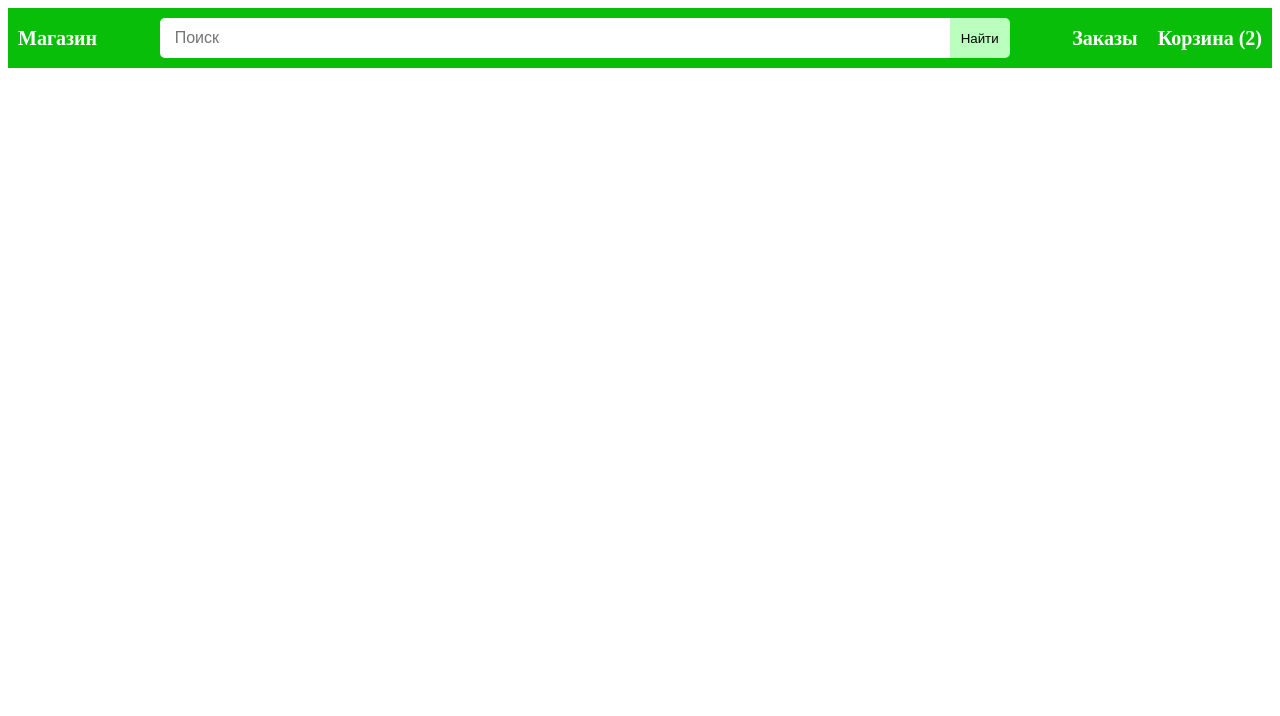
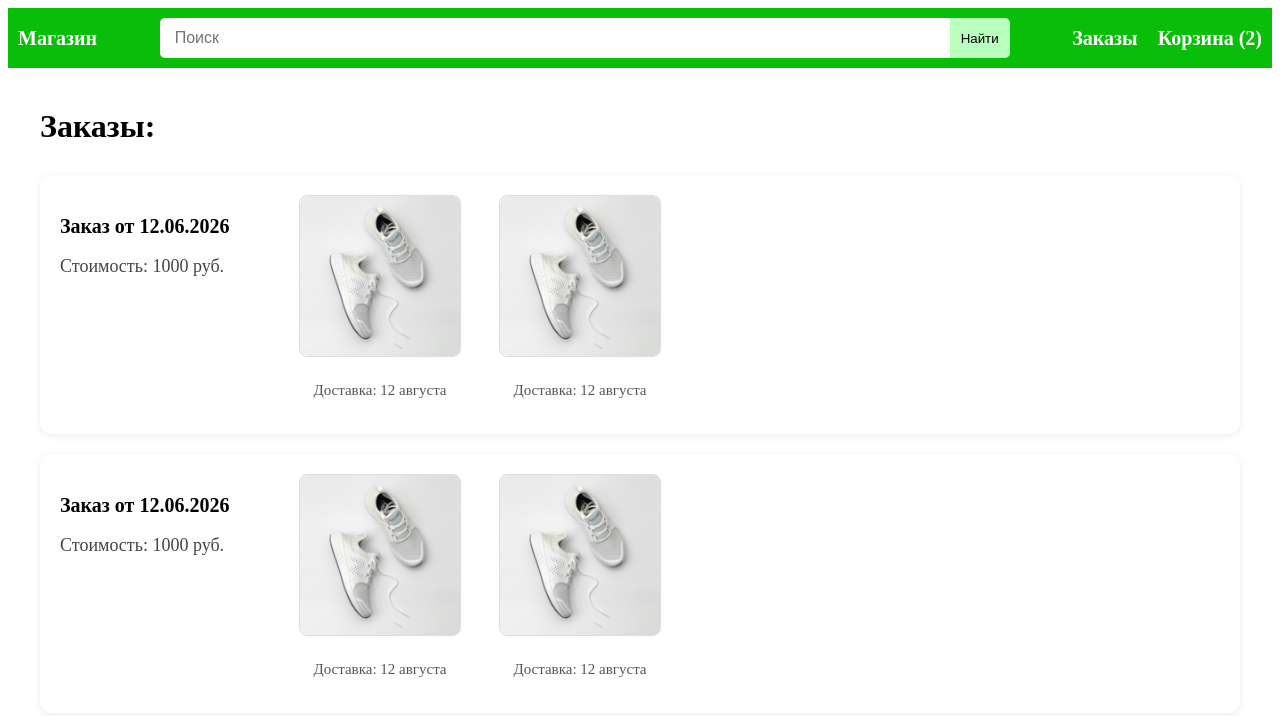
Before and after one commit to dkosterin/store-project, a React (Vite) app: page /orders in a window 1280 px wide. Shown: the top 716 px of the page. Built offline with nearby package versions, Linux system fonts and the light colour scheme; no server answers.

Commit message:
add orders page

```diff
--- a/src/App.jsx
+++ b/src/App.jsx
@@ -4,6 +4,7 @@ import { Header } from './components/Header.jsx'
 import { CartContext } from './context/CartContext.jsx'
 const ProductList = lazy(() => import('./components/ProductList.jsx'));
 const CheckoutPage = lazy(() => import('./pages/checkout.jsx'))
+const OrdersPage = lazy(() => import('./pages/orders.jsx'))
 
 // https://github.com/dkosterin/store-project
 // https://github.com/dkosterin/store-project-backend
@@ -98,6 +99,7 @@ function App() {
           <Routes>
             <Route index element={<ProductList products={products}
               search={search}/>} />
+            <Route path="orders" element={<OrdersPage />} />
             <Route path="checkout" element={<CheckoutPage />} />
           </Routes>
         </Suspense>
--- /dev/null
+++ b/src/pages/orders.jsx
@@ -0,0 +1,47 @@
+import "../styles/orders.css";
+
+function OrdersPage() {
+    return (
+        <>
+        <div className="orders-container">
+            <div className="orders-title">Заказы:</div>
+            <div className="orders-grid">
+                <div className="order-cart">
+                    <div className="order-info">
+                        <p className="order-date">Заказ от 12.06.2026</p>
+                        <p className="order-price">Стоимость: 1000 руб.</p>
+                    </div>
+                    <div className="products-list">
+                        <div className="product-info">
+                            <img src="men-athletic-shoes-white.jpg" />
+                            <p>Доставка: 12 августа</p>
+                        </div>
+                        <div className="product-info">
+                            <img src="men-athletic-shoes-white.jpg" />
+                            <p>Доставка: 12 августа</p>
+                        </div>
+                    </div>
+                </div>
+                <div className="order-cart">
+                    <div className="order-info">
+                        <p className="order-date">Заказ от 12.06.2026</p>
+                        <p className="order-price">Стоимость: 1000 руб.</p>
+                    </div>
+                    <div className="products-list">
+                        <div className="product-info">
+                            <img src="men-athletic-shoes-white.jpg" />
+                            <p>Доставка: 12 августа</p>
+                        </div>
+                        <div className="product-info">
+                            <img src="men-athletic-shoes-white.jpg" />
+                            <p>Доставка: 12 августа</p>
+                        </div>
+                    </div>
+                </div>
+            </div>
+        </div>
+        </>
+    )
+}
+
+export default OrdersPage;
--- /dev/null
+++ b/src/styles/orders.css
@@ -0,0 +1,77 @@
+.orders-container {
+    max-width: 1200px;
+    margin: 40px auto;
+    padding: 0 20px;
+}
+
+.orders-title {
+    font-size: 32px;
+    font-weight: 700;
+    margin-bottom: 30px;
+}
+
+.orders-grid {
+    display: flex;
+    flex-direction: column;
+    gap: 20px;
+}
+
+.order-cart {
+    display: flex;
+    justify-content: space-between;
+    align-items: flex-start;
+
+    background: white;
+    border-radius: 12px;
+    padding: 20px;
+
+    box-shadow: 0 2px 8px rgba(0,0,0,0.08);
+}
+
+.order-info {
+    width: 230px;
+    flex-shrink: 0;
+}
+
+.order-date {
+    font-size: 20px;
+    font-weight: 600;
+    margin-bottom: 10px;
+}
+
+.order-price {
+    font-size: 18px;
+    color: #444;
+}
+
+.products-list {
+    display: flex;
+    gap: 20px;
+    flex-wrap: wrap;
+    flex: 1;
+}
+
+.product-info {
+    width: 180px;
+
+    display: flex;
+    flex-direction: column;
+    align-items: center;
+    gap: 10px;
+}
+
+.product-info img {
+    width: 160px;
+    height: 160px;
+
+    object-fit: cover;
+
+    border-radius: 8px;
+    border: 1px solid #ddd;
+}
+
+.product-info p {
+    text-align: center;
+    font-size: 15px;
+    color: #555;
+}
```
Also changed, not shown: public/men-athletic-shoes-white.jpg (added).
